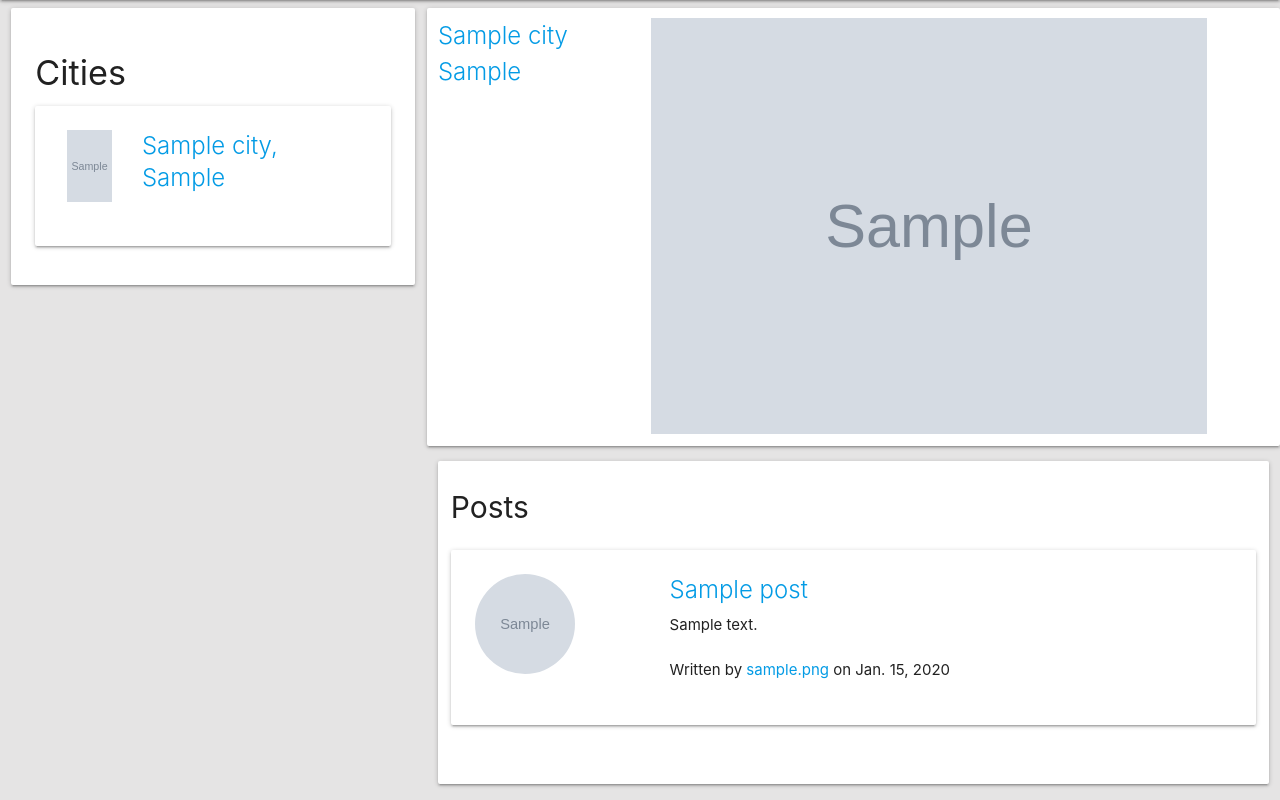
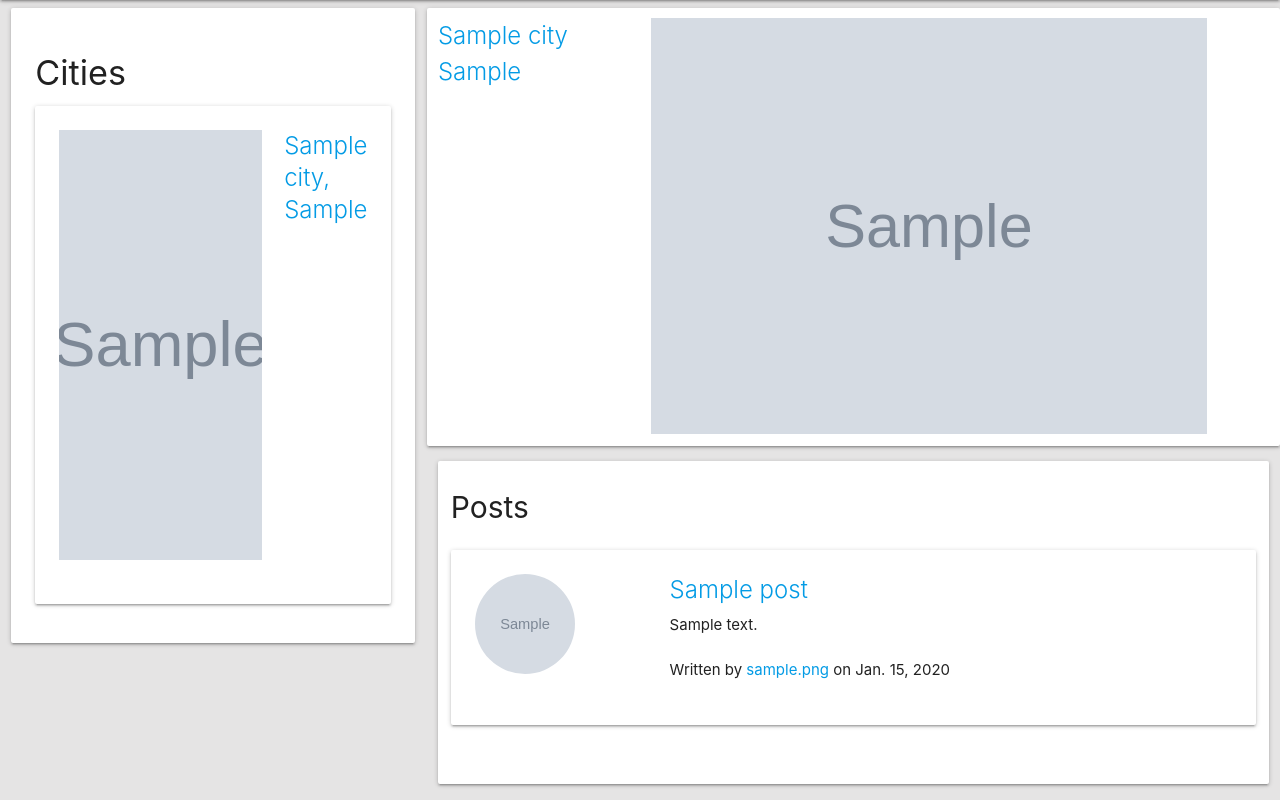
Before and after one commit to melisalarson/theSpot, a Django app: page /cities/ in a window 1280 px wide. Shown: the part 64-864 px from the top of the page. Run offline with Django 3.2, Linux system fonts and the light colour scheme; tables that the repository leaves empty hold one stand-in row (values such as "Sample post"); grey boxes marked "Sample" are stand-in pictures.

Commit message:
saving to deploy

```diff
--- a/main_app/static/css/styles.css
+++ b/main_app/static/css/styles.css
@@ -19,8 +19,8 @@ body {
 }
 
 #city_high {
-  width: 67px;
-  height: 72px;
+  width: 650px;
+  height: 430px;
 }
 
 .unorderedlist {
@@ -84,6 +84,7 @@ body {
 
 .city {
   text-align: center;
+  widows: 650px;
 }
 
 .worldmap {
--- a/main_app/templates/city_index.html
+++ b/main_app/templates/city_index.html
@@ -103,8 +103,8 @@
                   <div class="card-content">
                     <div class="row">
 
-                      <div class="post col s3">
-                        <img src="{{ post.profile.upload_picture.url }}" class="circle responsive-img" style="width: 100px; height: 100px;">
+                      <div class="post col s3" id="high_city">
+                        <img id="high_city" src="{{ post.profile.upload_picture.url }}" class="circle responsive-img" style="width: 100px; height: 100px;">
                       </div>
 
                       <div class="post col s9">
@@ -153,7 +153,7 @@
             <div class="card-content">
               <div class="row">
 
-                <div class="city">
+                <div class="city" >
                   <img src="{{ city.upload_picture.url }}" style="width: 100%; height: 100%;">
                 </div>
 
--- a/main_app/templates/home.html
+++ b/main_app/templates/home.html
@@ -14,7 +14,7 @@
 <!-- one liner description -->
 <br>
 <div id="main_title">
-  <h4 id="home_title">A travel community for your<br>favorite locations around the
+  <h4 id="home_title">A travel community for your favorite locations around the
   world</h4>
 </div>
 
--- a/main_app/templates/registration/signup.html
+++ b/main_app/templates/registration/signup.html
@@ -2,7 +2,7 @@
 
 
 {% block content %}
-
+<div class="container">
 <h1>Sign Up</h1>
 
 {% if error_message %}<p class="red-text">{{ error_message }}</p>{% endif %}
@@ -12,7 +12,7 @@
   {{ form.as_p }}
   <input type="submit" class="btn2" value="signup">
 </form>
-
+</div>
 {% endblock %}
 
 
```
